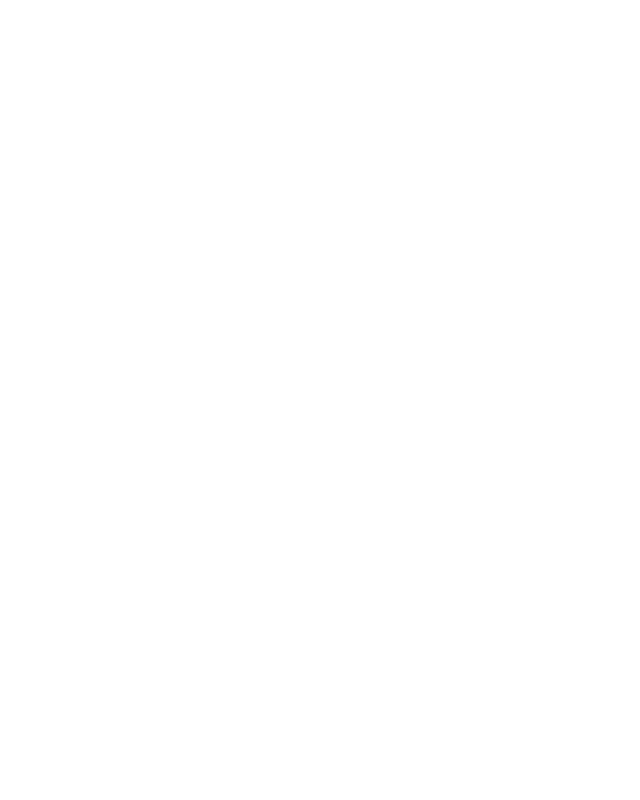
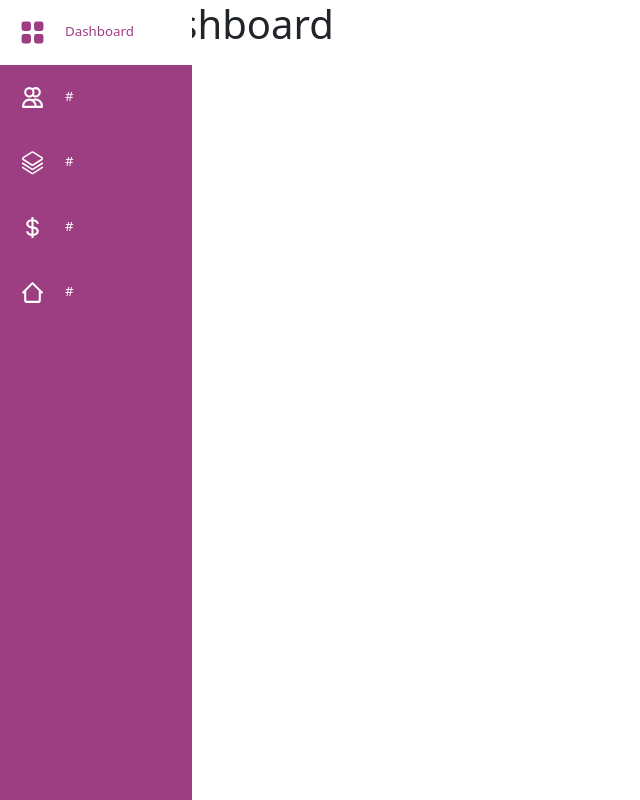
Before and after one commit to YBuddhika8saw/QPaper, a React (Create React App) app in the folder frontend/: page / in a window 1280 px wide. Before the commit this address had no page. Shown: the whole page, without its empty margins (0-640 px from the left). Built offline with nearby package versions, Linux system fonts and the light colour scheme.

Commit message:
update sidebar

```diff
--- a/frontend/src/App.js
+++ b/frontend/src/App.js
@@ -11,7 +11,7 @@
       {/* creating routes */}
       <Routes>
         <Route path="/Home" element={<Home />} />
-        <Route path="/Dashboard" element ={<Dashboard />} />
+        <Route path="/" element ={<Dashboard />} />
       </Routes>
 
     </div>
--- a/frontend/src/components/Sidebar.jsx
+++ b/frontend/src/components/Sidebar.jsx
@@ -23,25 +23,25 @@
               <span className="iconSize">
                 <HiOutlineUsers size={25} />
               </span>
-              Users
+              #
             </Link>
             <Link to="/TicketSupports">
               <span className="iconSize">
                 <GoStack size={25} />
               </span>
-              Complains & Supports
+              #
             </Link>
             <Link to="/Revenue">
               <span className="iconSize">
                 <BiDollar size={25} />
               </span>
-              Revenue
+              #
             </Link>
             <Link to="/AdminEvents">
               <span className="iconSize">
                 <BiHomeAlt2 size={25} />
               </span>
-              Events
+              #
             </Link>
             </div>
         </div>
```
Also changed, not shown: 1 other file (tests, documents, lock files or other folders).
